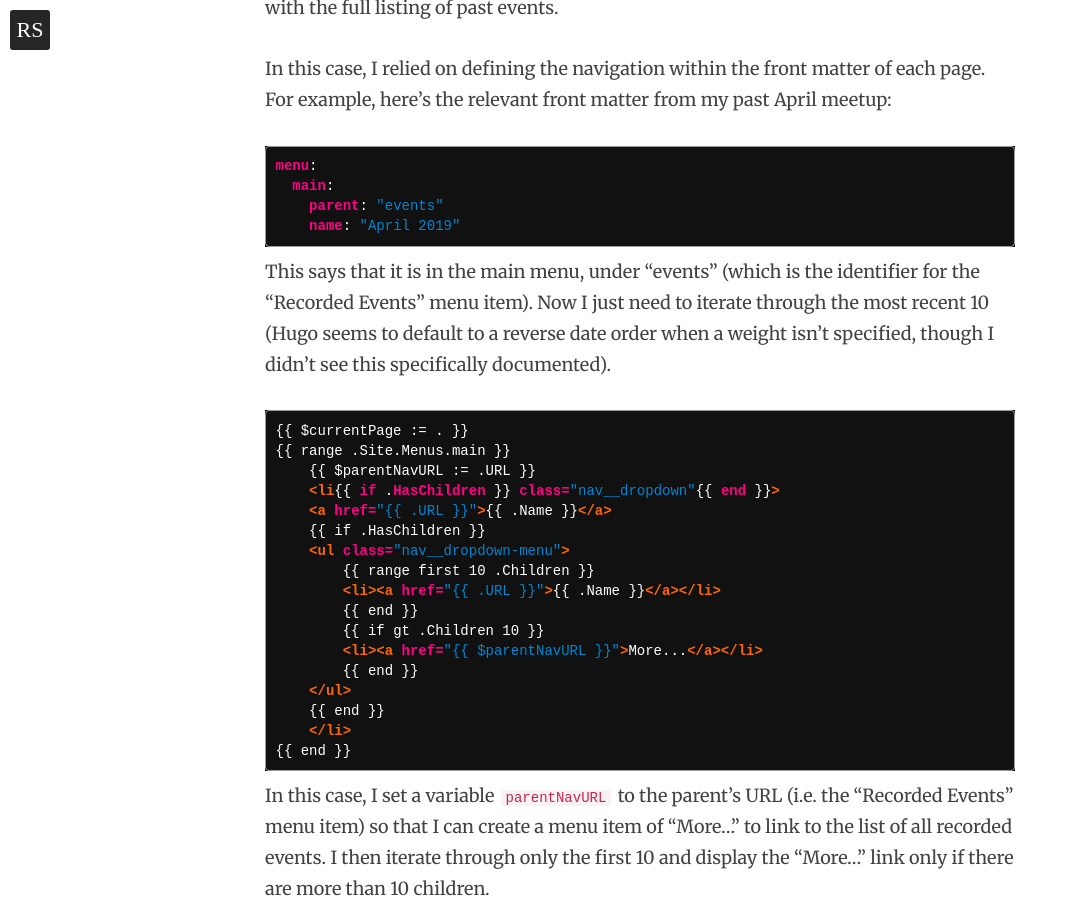
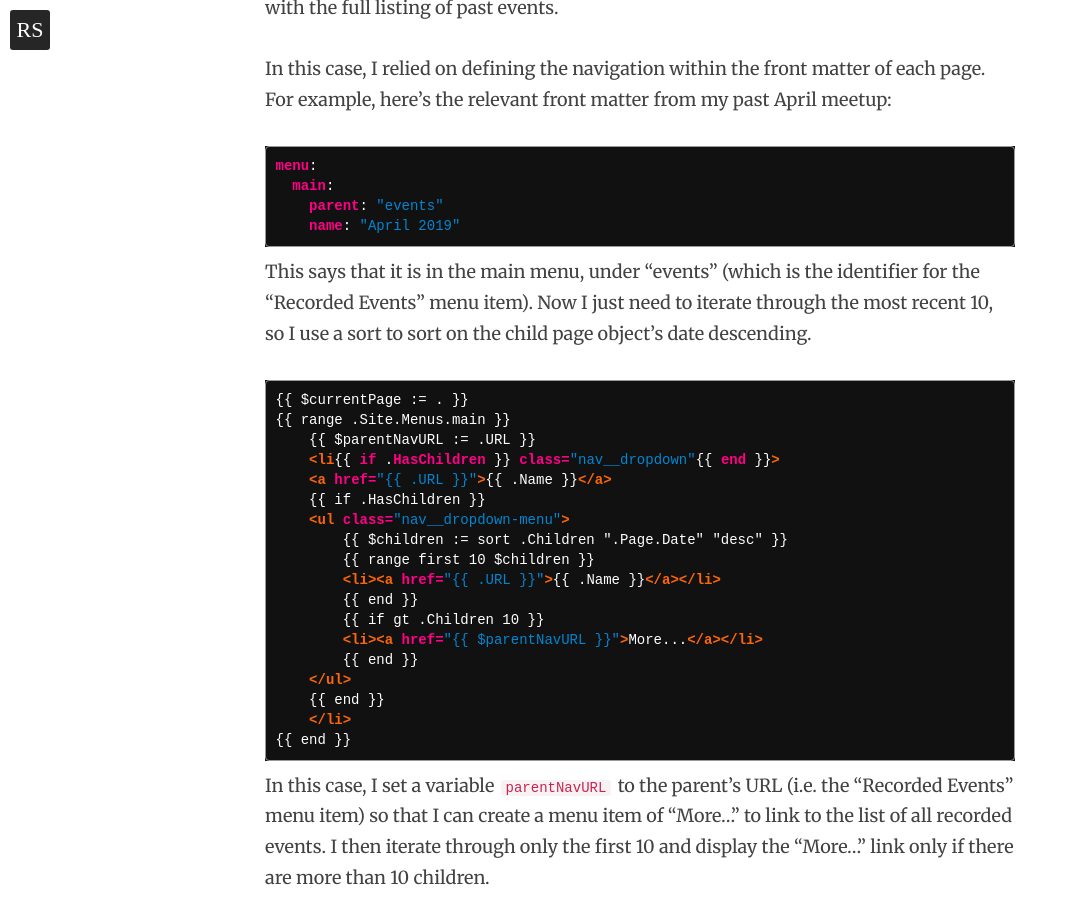
Before and after one commit to remotesynth/remotesynth.github.io, a Jekyll site: the page built from _posts/2019-05-15-hugo-tips-tricks.md, in a window 1280 px wide and 900 px high, scrolled down 4399 px. Shown: the whole window, without its empty margins (0-1068 px from the left). Built offline with Jekyll 4.4.1, drawn with Linux system fonts in a browser that asks for light colours; a script that is not in the unit is left out; comment, search, counter and statistics services are not loaded.

Commit message:
fix
turns out I made an error...woops

````diff
--- a/_posts/2019-05-15-hugo-tips-tricks.md
+++ b/_posts/2019-05-15-hugo-tips-tricks.md
@@ -110,7 +110,7 @@ menu:
     name: "April 2019"
 ```
 
-This says that it is in the main menu, under "events" (which is the identifier for the "Recorded Events" menu item). Now I just need to iterate through the most recent 10 (Hugo seems to default to a reverse date order when a weight isn't specified, though I didn't see this specifically documented).
+This says that it is in the main menu, under "events" (which is the identifier for the "Recorded Events" menu item). Now I just need to iterate through the most recent 10, so I use a sort to sort on the child page object's date descending.
 
 ```html
 {% raw %}{{ $currentPage := . }}
@@ -120,7 +120,8 @@ This says that it is in the main menu, under "events" (which is the identifier f
     <a href="{{ .URL }}">{{ .Name }}</a>
     {{ if .HasChildren }}
     <ul class="nav__dropdown-menu">
-        {{ range first 10 .Children }}
+        {{ $children := sort .Children ".Page.Date" "desc" }}
+        {{ range first 10 $children }}
         <li><a href="{{ .URL }}">{{ .Name }}</a></li>
         {{ end }}
         {{ if gt .Children 10 }}
````
